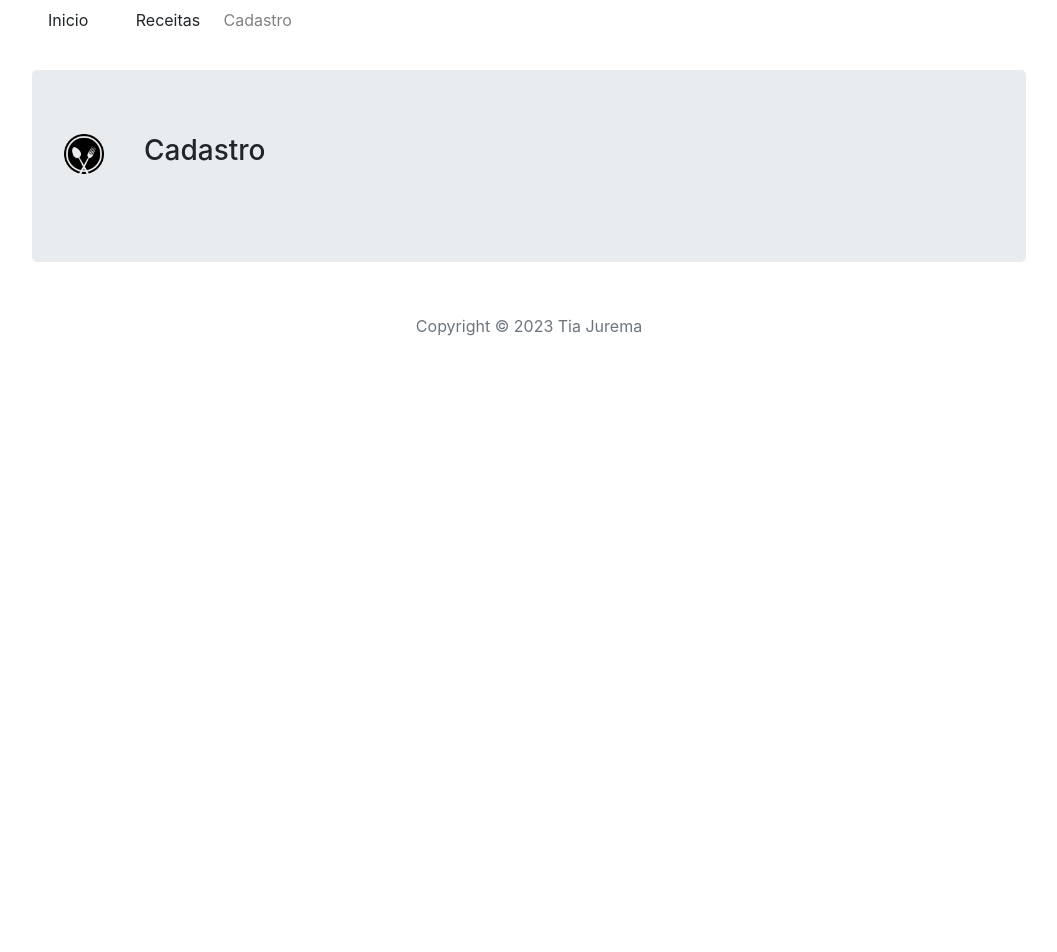
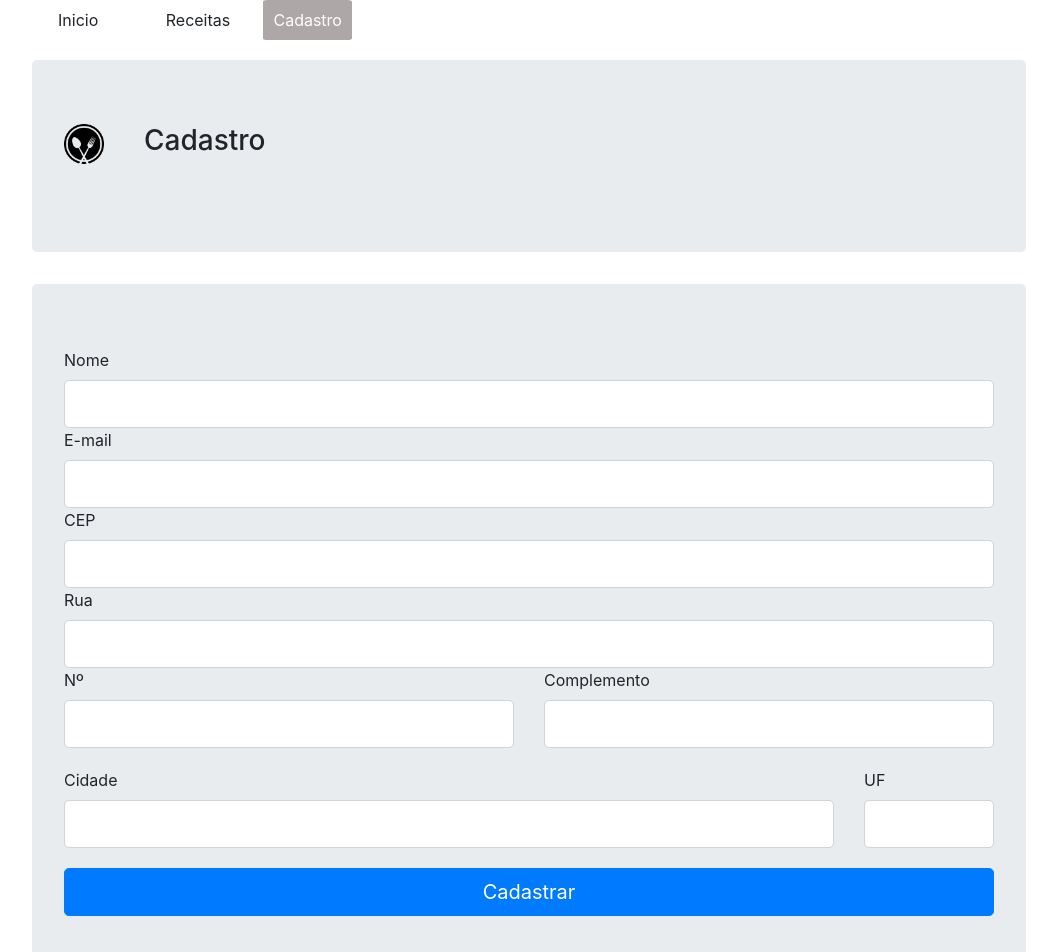
Before and after one commit to abdalazard/estacio-receitas, a plain HTML site: page pages/cadastro.html in a window 1280 px wide. Shown: the top 952 px of the page, without its empty margins (111-1168 px from the left). Before the commit the page ends 800 px from the top, so only its background shows below. Drawn offline with nearby package versions, Linux system fonts and the light colour scheme.

Commit message:
Finaliza prototipo de projeto

```diff
--- a/formato.css
+++ b/formato.css
@@ -9,11 +9,14 @@
 
 }
 
-body, div, h1, h2, h3, h4, h5, h6, p, ol, nav, footer {
+body, div, h1, h2, h3, h4, h5, h6, p, ol, footer {
     margin: 0;
     margin-bottom: 10px;
     padding: 0;
     box-sizing: border-box;
+}
+.navbar a {
+    padding: 10px;
 }
 
 a {
@@ -68,3 +71,11 @@ header, footer {
     max-height: 100%;
     object-fit: contain;
 }
+
+.menu_atual {
+    color:white;
+    width: 100px;
+    background-color: rgb(173, 167, 167);
+    padding: 30%;
+    border-radius: 5%;
+}
--- a/pages/cadastro.html
+++ b/pages/cadastro.html
@@ -13,13 +13,13 @@
         <nav class="navbar navbar-expand-lg">
             <div class="row">
                 <div class="col-4">
-                    <a href="../index.html">Inicio</h3>
+                    <a href="../index.html">Inicio</a>
                 </div>
                 <div class="col-4">
                     <a href="receitas.html">Receitas</a>
                 </div>
                 <div class="col-4">
-                    <a href="cadastro.html" style="color:grey">Cadastro</a>
+                    <a href="cadastro.html" class="menu_atual">Cadastro</a>
                 </div>
             </div>
         </nav>
@@ -30,9 +30,47 @@
                 </div>
                 <div class="col-6">
                     <h3>Cadastro</h3>
-                    <!-- Crie aqui o formulário -->
                 </div>
             </div>
+        </div>
+        <div class="jumbotron">
+            <form METHOD="POST" action="">
+                <div class="form-group">
+                    <label for="nome">Nome</label>
+                    <input type="text" class="form-control form-control-lg" id="nome" name="nome">
+                    <label for="email">E-mail</label>
+                    <input type="text" class="form-control form-control-lg" id="email" name="email">
+                    <label for="cep">CEP</label>
+                    <input type="text" class="form-control form-control-lg" id="cep" name="cep">
+                    <label for="rua">Rua</label>
+                    <input type="text" class="form-control form-control-lg" id="cep" name="rua">
+                    <div class="row">
+                        <div class="col-6">
+                            <label for="numero">Nº </label>
+                            <input type="text" class="form-control form-control-lg" id="numero" name="numero">
+                        </div>
+                        <div class="col-6">
+                            <label for="complemento">Complemento </label>
+                            <input type="text" class="form-control form-control-lg" id="complemento" name="complemento">
+                        </div>
+                    </div>
+                    <div class="row">
+                        <div class="col-10">
+                            <label for="cidade">Cidade</label>
+                            <input type="text" class="form-control form-control-lg" id="cidade" name="cidade">
+                        </div>
+                        <div class="col-2">
+                            <label for="uf">UF </label>
+                            <input type="text" class="form-control form-control-lg" id="uf" name="uf">
+                        </div>
+                    </div>
+                    <div class="row">
+                        <div class="col-12">
+                            <input type="submit" class="btn btn-primary btn-lg w-100" value="Cadastrar">
+                        </div>
+                    </div>
+                </div>
+            </form>
         </div>
         <footer class="footer">
             <div class="container">
```
Also changed, not shown: index.html (+1 -1 lines), pages/receitas.html (+5 -5 lines).
